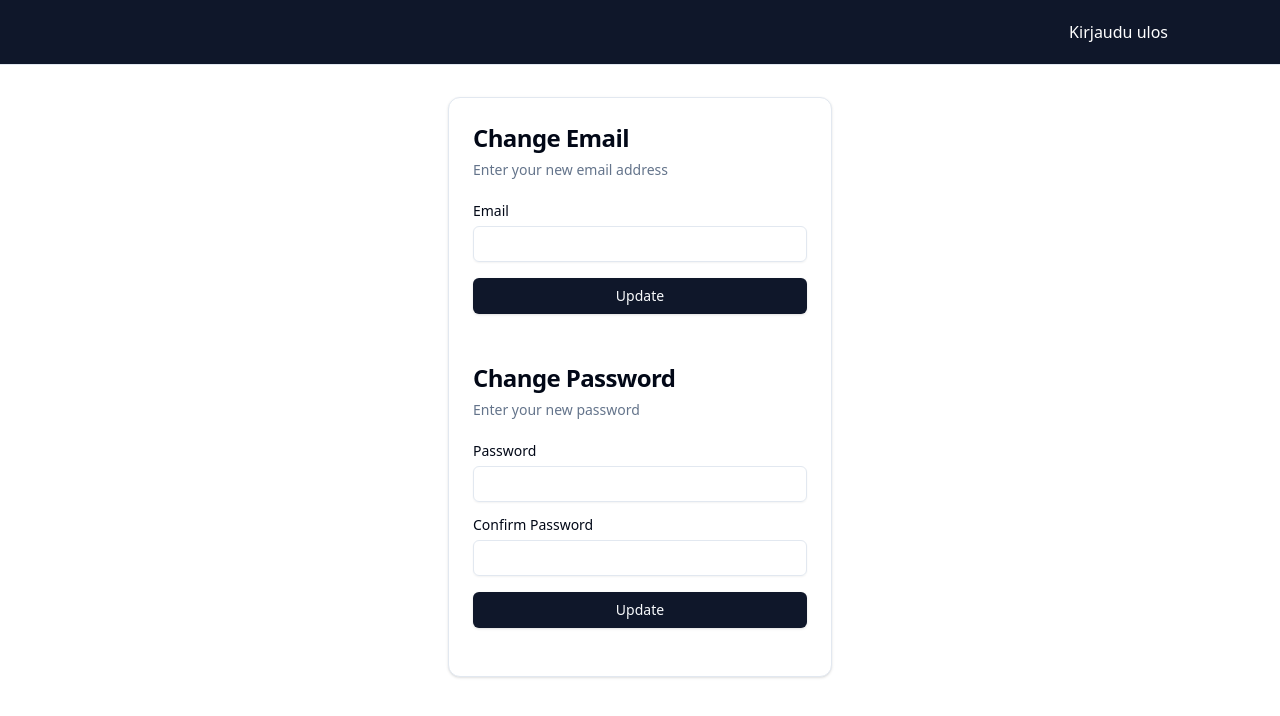
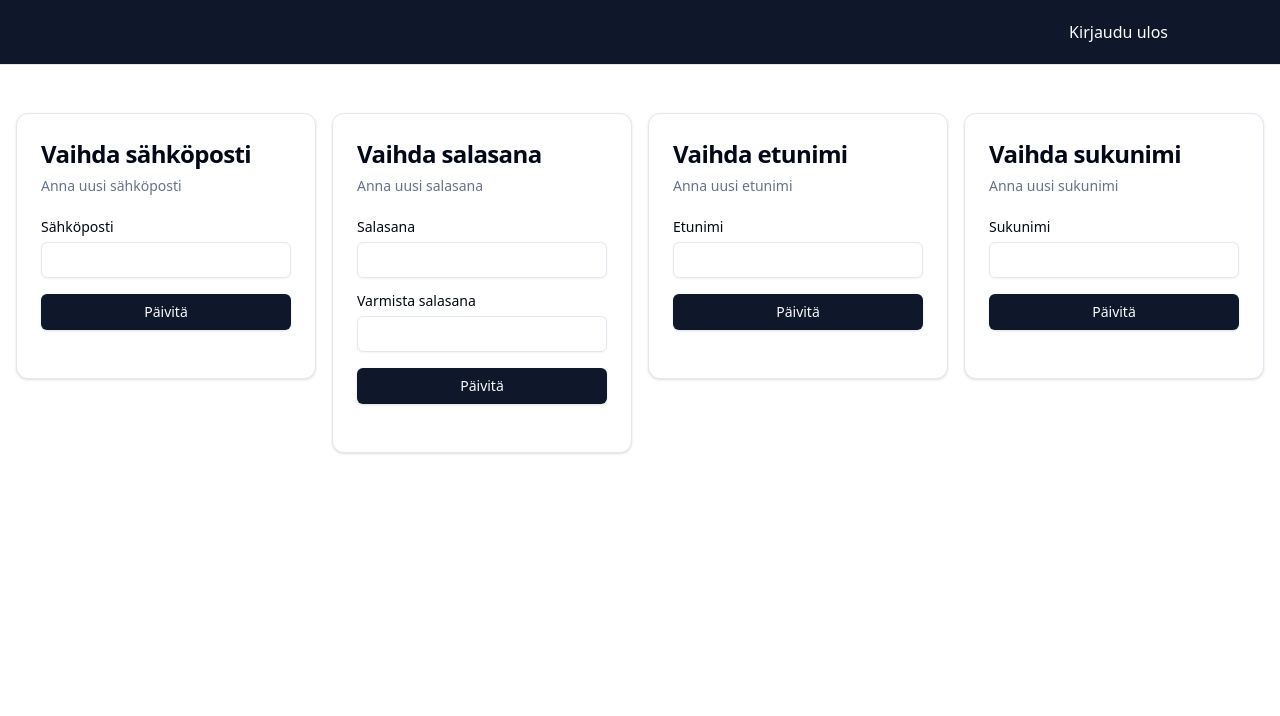
Before and after one commit to tommiri/rust_projekti, a React (Vite) app in the folder frontend/: page /profile in a window 1280 px wide. Shown: the top 716 px of the page. Built offline with nearby package versions, Linux system fonts and the light colour scheme; sample sign-in values are in the browser's storage.

Commit message:
added namechanges to profile. its also now in finnish

```diff
--- /dev/null
+++ b/frontend/src/components/ProfileCardEmail.jsx
@@ -0,0 +1,57 @@
+import { useState } from 'react';
+import { Button } from '@/components/ui/button';
+import { Card, CardContent, CardDescription, CardHeader, CardTitle } from '@/components/ui/card';
+import { Input } from '@/components/ui/input';
+import { Label } from '@/components/ui/label';
+import { updateEmail } from '@/services/profileChange';
+
+function ProfileCardEmail() {
+  const [email, setEmail] = useState('');
+  const [error, setError] = useState(null);
+  const [successMessage, setSuccessMessage] = useState(null);
+
+  const handleEmailSubmit = async (e) => {
+    e.preventDefault();
+    try {
+      await updateEmail(email);
+      setEmail('');
+      setSuccessMessage('Email updated successfully!');
+    } catch (err) {
+      setError('Failed to update email.');
+    }
+  };
+
+  return (
+    <Card className="mx-auto max-w-sm">
+      <CardHeader>
+        <CardTitle className="text-2xl">Vaihda sähköposti</CardTitle>
+        <CardDescription>Anna uusi sähköposti</CardDescription>
+      </CardHeader>
+      <CardContent>
+        <form onSubmit={handleEmailSubmit}>
+          <div className="grid gap-4">
+            <div className="grid gap-2">
+              <Label htmlFor="email">Sähköposti</Label>
+              <Input
+                id="email"
+                type="email"
+                value={email}
+                required
+                onChange={(e) => setEmail(e.target.value)}
+              />
+            </div>
+            <Button type="submit" className="w-full">
+              Päivitä
+            </Button>
+          </div>
+        </form>
+      </CardContent>
+      <CardContent>
+        {error && <div className="text-red-500">{error}</div>}
+        {successMessage && <div className="text-green-500">{successMessage}</div>}
+      </CardContent>
+    </Card>
+  );
+}
+
+export default ProfileCardEmail;
--- /dev/null
+++ b/frontend/src/components/ProfileCardFirstname.jsx
@@ -0,0 +1,57 @@
+import { useState } from 'react';
+import { Button } from '@/components/ui/button';
+import { Card, CardContent, CardDescription, CardHeader, CardTitle } from '@/components/ui/card';
+import { Input } from '@/components/ui/input';
+import { Label } from '@/components/ui/label';
+import { updateFirstname } from '@/services/profileChange';
+
+function ProfileCardFirstname() {
+  const [firstname, setFirstname] = useState('');
+  const [error, setError] = useState(null);
+  const [successMessage, setSuccessMessage] = useState(null);
+
+  const handleFirstnameSubmit = async (e) => {
+    e.preventDefault();
+    try {
+      await updateFirstname(firstname);
+      setFirstname('');
+      setSuccessMessage('First name updated successfully!');
+    } catch (err) {
+      setError('Failed to update First name.');
+    }
+  };
+
+  return (
+    <Card className="mx-auto max-w-sm">
+      <CardHeader>
+        <CardTitle className="text-2xl">Vaihda etunimi</CardTitle>
+        <CardDescription>Anna uusi etunimi</CardDescription>
+      </CardHeader>
+      <CardContent>
+        <form onSubmit={handleFirstnameSubmit}>
+          <div className="grid gap-4">
+            <div className="grid gap-2">
+              <Label htmlFor="name">Etunimi</Label>
+              <Input
+                id="name"
+                type="name"
+                value={firstname}
+                required
+                onChange={(e) => setFirstname(e.target.value)}
+              />
+            </div>
+            <Button type="submit" className="w-full">
+              Päivitä
+            </Button>
+          </div>
+        </form>
+      </CardContent>
+      <CardContent>
+        {error && <div className="text-red-500">{error}</div>}
+        {successMessage && <div className="text-green-500">{successMessage}</div>}
+      </CardContent>
+    </Card>
+  );
+}
+
+export default ProfileCardFirstname;
--- /dev/null
+++ b/frontend/src/components/ProfileCardLastname.jsx
@@ -0,0 +1,57 @@
+import { useState } from 'react';
+import { Button } from '@/components/ui/button';
+import { Card, CardContent, CardDescription, CardHeader, CardTitle } from '@/components/ui/card';
+import { Input } from '@/components/ui/input';
+import { Label } from '@/components/ui/label';
+import { updateLastname } from '@/services/profileChange';
+
+function ProfileCardLastname() {
+  const [lastname, setLastname] = useState('');
+  const [error, setError] = useState(null);
+  const [successMessage, setSuccessMessage] = useState(null);
+
+  const handleLastnameSubmit = async (e) => {
+    e.preventDefault();
+    try {
+      await updateLastname(lastname);
+      setLastname('');
+      setSuccessMessage('Last name updated successfully!');
+    } catch (err) {
+      setError('Failed to update Last name.');
+    }
+  };
+
+  return (
+    <Card className="mx-auto max-w-sm">
+      <CardHeader>
+        <CardTitle className="text-2xl">Vaihda sukunimi</CardTitle>
+        <CardDescription>Anna uusi sukunimi</CardDescription>
+      </CardHeader>
+      <CardContent>
+        <form onSubmit={handleLastnameSubmit}>
+          <div className="grid gap-4">
+            <div className="grid gap-2">
+              <Label htmlFor="name">Sukunimi</Label>
+              <Input
+                id="name"
+                type="name"
+                value={lastname}
+                required
+                onChange={(e) => setLastname(e.target.value)}
+              />
+            </div>
+            <Button type="submit" className="w-full">
+              Päivitä
+            </Button>
+          </div>
+        </form>
+      </CardContent>
+      <CardContent>
+        {error && <div className="text-red-500">{error}</div>}
+        {successMessage && <div className="text-green-500">{successMessage}</div>}
+      </CardContent>
+    </Card>
+  );
+}
+
+export default ProfileCardLastname;
--- a/frontend/src/components/ProfileForm.jsx
+++ b/frontend/src/components/ProfileCardPassword.jsx
@@ -3,25 +3,14 @@ import { Button } from '@/components/ui/button';
 import { Card, CardContent, CardDescription, CardHeader, CardTitle } from '@/components/ui/card';
 import { Input } from '@/components/ui/input';
 import { Label } from '@/components/ui/label';
-import { updateEmail, updatePassword } from '@/services/profileChange';
+import { updatePassword } from '@/services/profileChange';
 
-function ProfileForm() {
-  const [email, setEmail] = useState('');
+function ProfileCardPassword() {
   const [password, setPassword] = useState('');
   const [confirmPassword, setConfirmPassword] = useState('');
   const [error, setError] = useState(null);
   const [successMessage, setSuccessMessage] = useState(null);
 
-  const handleEmailSubmit = async (e) => {
-    e.preventDefault();
-    try {
-      await updateEmail(email);
-      setEmail('');
-      setSuccessMessage('Email updated successfully!');
-    } catch (err) {
-      setError('Failed to update email.');
-    }
-  };
 
   const handlePasswordSubmit = async (e) => {
     e.preventDefault();
@@ -42,38 +31,14 @@ function ProfileForm() {
   return (
     <Card className="mx-auto max-w-sm">
       <CardHeader>
-        <CardTitle className="text-2xl">Change Email</CardTitle>
-        <CardDescription>Enter your new email address</CardDescription>
-      </CardHeader>
-      <CardContent>
-        <form onSubmit={handleEmailSubmit}>
-          <div className="grid gap-4">
-            <div className="grid gap-2">
-              <Label htmlFor="email">Email</Label>
-              <Input
-                id="email"
-                type="email"
-                value={email}
-                required
-                onChange={(e) => setEmail(e.target.value)}
-              />
-            </div>
-            <Button type="submit" className="w-full">
-              Update
-            </Button>
-          </div>
-        </form>
-      </CardContent>
-
-      <CardHeader>
-        <CardTitle className="text-2xl">Change Password</CardTitle>
-        <CardDescription>Enter your new password</CardDescription>
+        <CardTitle className="text-2xl">Vaihda salasana</CardTitle>
+        <CardDescription>Anna uusi salasana</CardDescription>
       </CardHeader>
       <CardContent>
         <form onSubmit={handlePasswordSubmit}>
           <div className="grid gap-4">
             <div className="grid gap-2">
-              <Label htmlFor="password">Password</Label>
+              <Label htmlFor="password">Salasana</Label>
               <Input
                 id="password"
                 type="password"
@@ -83,7 +48,7 @@ function ProfileForm() {
               />
             </div>
             <div className="grid gap-2">
-              <Label htmlFor="confirmPassword">Confirm Password</Label>
+              <Label htmlFor="confirmPassword">Varmista salasana</Label>
               <Input
                 id="confirmPassword"
                 type="password"
@@ -93,7 +58,7 @@ function ProfileForm() {
               />
             </div>
             <Button type="submit" className="w-full">
-              Update
+              Päivitä
             </Button>
           </div>
         </form>
@@ -106,4 +71,4 @@ function ProfileForm() {
   );
 }
 
-export default ProfileForm;
+export default ProfileCardPassword;
--- a/frontend/src/pages/Profile.jsx
+++ b/frontend/src/pages/Profile.jsx
@@ -1,7 +1,25 @@
-import ProfileForm from '@/components/ProfileForm';
+import ProfileCardEmail from '@components/ProfileCardEmail';
+import ProfileCardPassword from '@components/ProfileCardPassword';
+import ProfileCardFirstname from '@components/ProfileCardFirstname';
+import ProfileCardLastname from '@components/ProfileCardLastname';
 
 function Profile() {
-  return <ProfileForm />;
+  return (
+    <div className="p-4 grid gap-4 md:grid-cols-2 lg:grid-cols-4">
+      <div>
+        <ProfileCardEmail />
+      </div>
+      <div>
+        <ProfileCardPassword />
+      </div>
+      <div>
+        <ProfileCardFirstname />
+      </div>
+      <div>
+        <ProfileCardLastname />
+      </div>
+    </div>
+  );
 }
 
 export default Profile;
--- a/frontend/src/routes/Routes.jsx
+++ b/frontend/src/routes/Routes.jsx
@@ -29,7 +29,7 @@ const Routes = () => {
         },
         {
           path: '/profile',
-          element: <Profile />,
+         element: <Profile />,
         },
         {
           path: '/logout',
```
